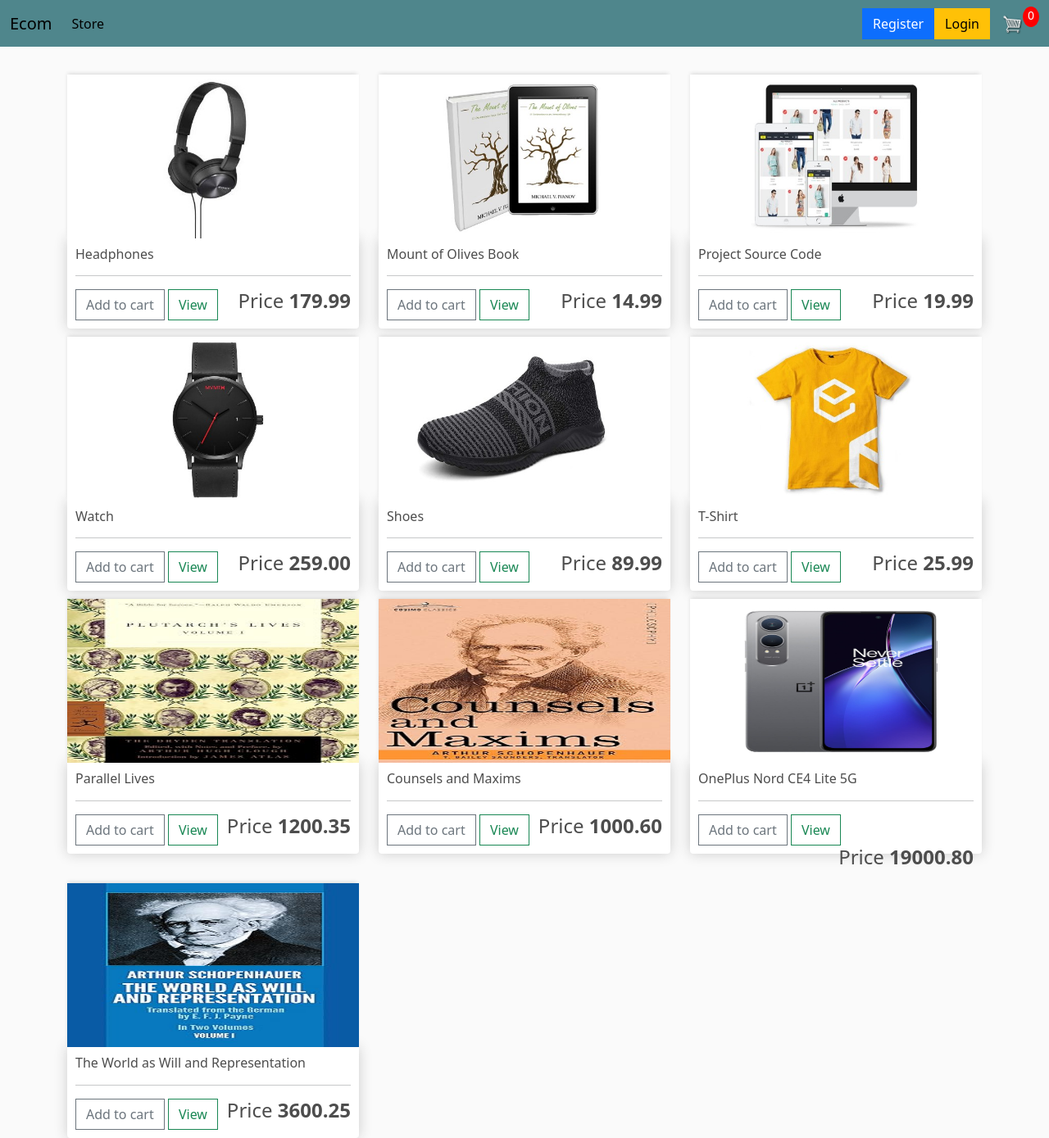
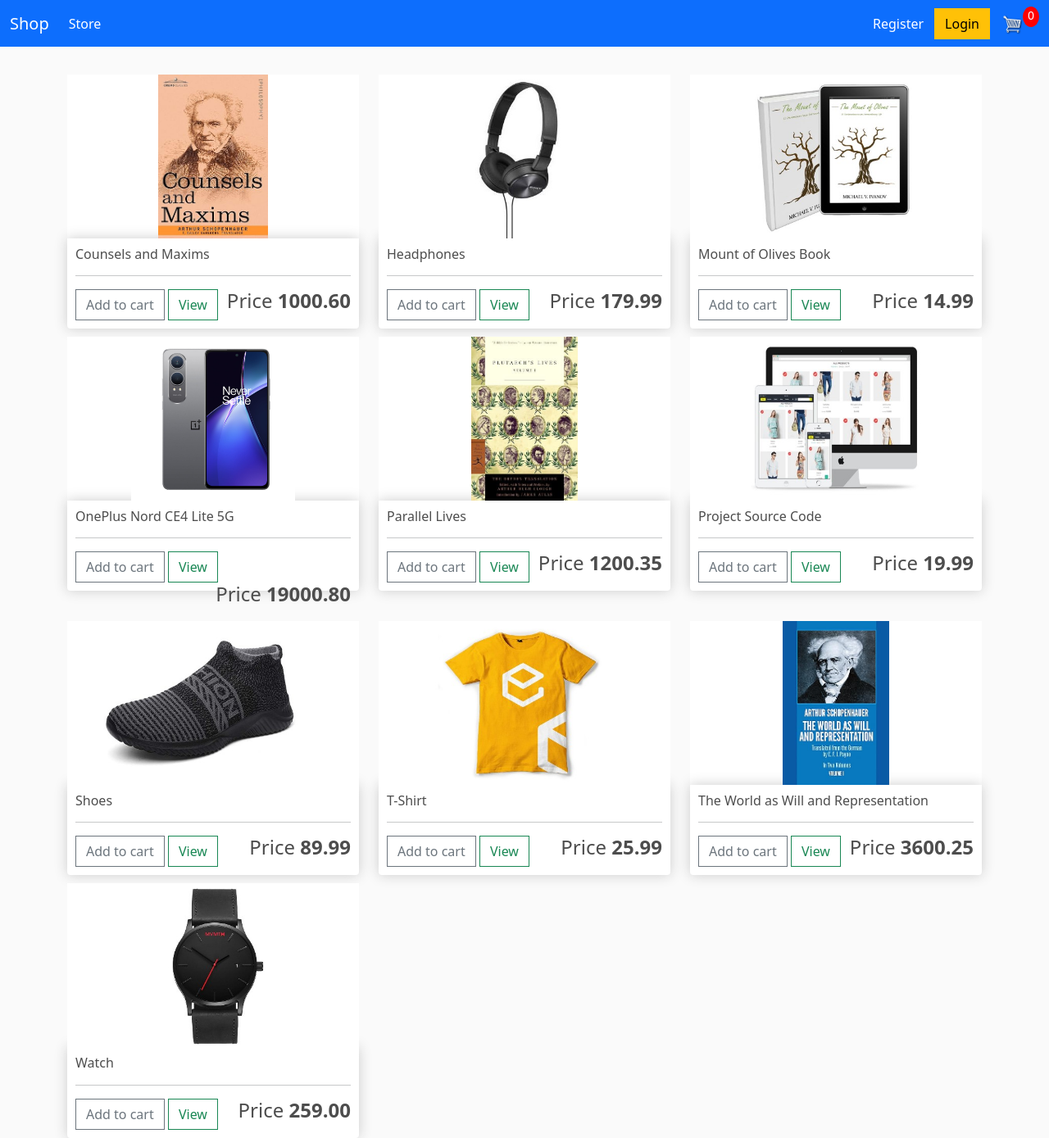
Before and after one commit to avneeshlingwal9/ecom, a Django app: page / in a window 1280 px wide. Shown: the whole page at 82% size. Run offline with Django 5.2, Linux system fonts and the light colour scheme; data comes from the database, SQL or seed files in the repository; both versions use the stored data as it was after the commit.

Commit message:
Add products

```diff
--- a/ecommerce/static/css/main.css
+++ b/ecommerce/static/css/main.css
@@ -19,11 +19,17 @@
 }
 
 .thumbnail {
-    width: 100%;
+
     height: 200px;
-    -webkit-box-shadow: -1px -3px 5px -2px rgba(214, 214, 214, 1);
+    /* -webkit-box-shadow: -1px -3px 5px -2px rgba(214, 214, 214, 1);
     -moz-box-shadow: -1px -3px 5px -2px rgba(214, 214, 214, 1);
-    box-shadow: -1px -3px 5px -2px rgba(214, 214, 214, 1);
+    box-shadow: -1px -3px 5px -2px rgba(214, 214, 214, 1); */
+}
+.img-container{
+    display: flex;
+    justify-content: center;
+    align-items: center;
+    background-color: white;
 }
 
 .product {
--- a/ecommerce/store/templates/store/main.html
+++ b/ecommerce/store/templates/store/main.html
@@ -82,9 +82,9 @@
 </head>
 <body>
 
-    <nav class="navbar navbar-expand-lg bg-body-tertiary bg-dark">
+    <nav class="navbar navbar-expand-lg navbar-dark bg-primary">
         <div class="container-fluid">
-          <a class="navbar-brand" href="{% url "store" %}">Ecom</a>
+          <a class="navbar-brand" href="{% url "store" %}">Shop</a>
           <button class="navbar-toggler" type="button" data-bs-toggle="collapse" data-bs-target="#navbarSupportedContent" aria-controls="navbarSupportedContent" aria-expanded="false" aria-label="Toggle navigation">
             <span class="navbar-toggler-icon"></span>
           </button>
--- a/ecommerce/store/templates/store/store.html
+++ b/ecommerce/store/templates/store/store.html
@@ -12,7 +12,7 @@
         {% for product  in products  %}
         <div class="col-lg-4">
 
-            <img class="thumbnail" src="{{product.imgURL}}" alt="">
+            <div class="img-container"><img class="thumbnail" src="{{product.imgURL}}" alt=""></div>
             <div class="box-element product">
                 <h6>{{product.name}}
 
--- a/ecommerce/store/views.py
+++ b/ecommerce/store/views.py
@@ -19,7 +19,7 @@
     orders = data['orders']
     items = data['items']
 
-    products = Product.objects.all()
+    products = Product.objects.all().order_by('name')
 
 
     context = {'products': products , 'cart' : cartItems}
@@ -61,6 +61,7 @@
     return render(request, 'store/checkout.html' , context)
 
 def update_items(request):
+
     data = json.loads(request.body)
     productId = data['productId']
     action = data['action']
```
Also changed, not shown: ecommerce/db.sqlite3, ecommerce/static/images/counsel_and_maxims.jpg (added), ecommerce/static/images/one_plus_nord.jpg (added), ecommerce/static/images/parallel_lives.jpg (added), ecommerce/static/images/world_as_will.jpg (added).
